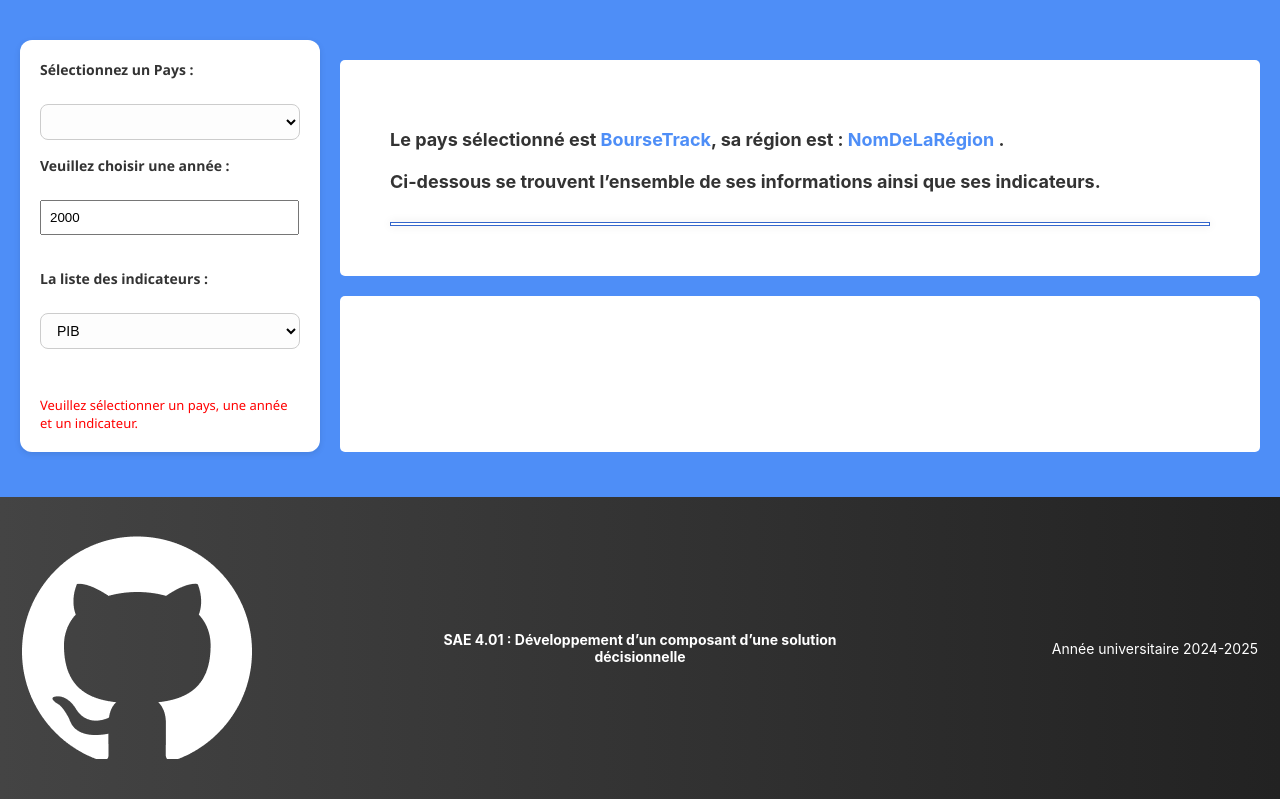
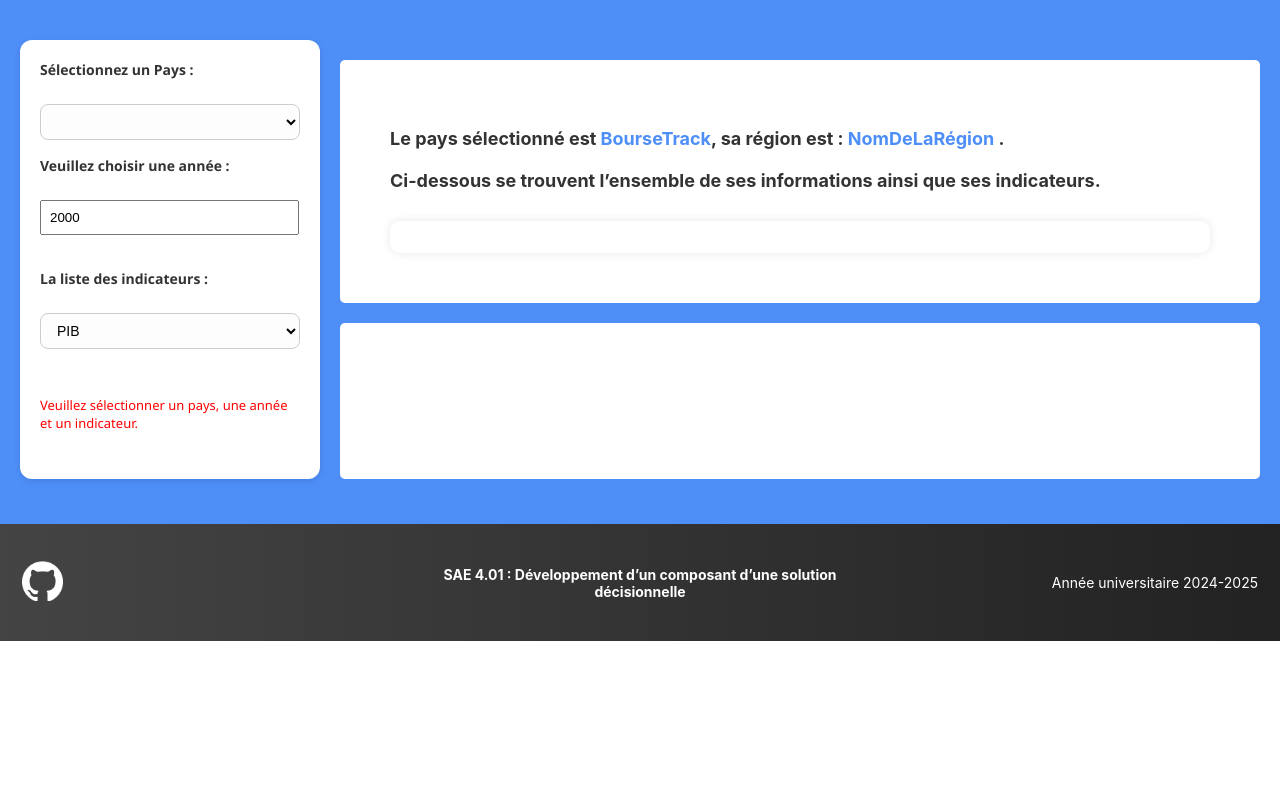
Before and after one commit to EkiaND/DED, a PHP site: page /index.php?url=infos_pays in a window 1280 px wide. Shown: the part 338-1137 px from the top of the page. After the commit the page ends 979 px from the top, so only its background shows below. Run offline with PHP 8.4, Linux system fonts and the light colour scheme; data that the repository does not hold is empty; a map, chart or similar area stays blank.

Commit message:
Ajout style infopays + footer
Style sur le tableau de donnée de la page infopays, ajout de l'animation + effet visuel sur le logo footer

```diff
--- a/public/css/style.css
+++ b/public/css/style.css
@@ -205,7 +205,6 @@ li a:hover {
     stroke-width: 1px !important;
 }
 
-
 /* Styles pour le formulaire de sélection */
 #controls {
     display: flex;
@@ -299,7 +298,6 @@ li a:hover {
     font-size: 13px;
 }
 
-
 /* Style pour les boutons selections */
 #graphTable td[rowspan="5"] {
     padding: 20px;
@@ -363,6 +361,76 @@ li a:hover {
     font-size: 13px;
 }
 
+/* Styles pour le tableau des indicateurs */
+#infoPays table {
+    width: 100%;
+    border-collapse: collapse;
+    margin-top: 20px;
+    box-shadow: 0 4px 8px rgba(0, 0, 0, 0.1);
+    border-radius: 10px;
+    overflow: hidden;
+}
+
+#infoPays table thead {
+    background-color: #4e8ef7;
+    color: white;
+    font-weight: bold;
+    text-align: center;
+}
+
+#infoPays table th,
+#infoPays table td {
+    padding: 15px;
+    text-align: center;
+    font-size: 1rem;
+    border-bottom: 1px solid #ddd;
+}
+
+#infoPays table th {
+    font-size: 1.1rem;
+    text-transform: uppercase;
+    letter-spacing: 0.5px;
+}
+
+#infoPays table tbody tr:nth-child(even) {
+    background-color: #f9f9f9;
+}
+
+#infoPays table tbody tr:hover {
+    background-color: #f1f1f1;
+}
+
+#infoPays table td {
+    color: #333;
+    font-weight: 500;
+}
+
+#infoPays table td[data-label]::before {
+    content: attr(data-label);
+    font-weight: bold;
+    display: none;
+    margin-right: 10px;
+    color: #4e8ef7;
+}
+
+/* Responsive design pour le tableau */
+@media (max-width: 768px) {
+    #infoPays table {
+        display: block;
+        overflow-x: auto;
+        white-space: nowrap;
+    }
+
+    #infoPays table th,
+    #infoPays table td {
+        text-align: left;
+        padding: 10px;
+    }
+
+    #infoPays table td[data-label]::before {
+        display: inline-block;
+    }
+}
 
 /* Style pour le footer */
 footer {
@@ -422,6 +490,19 @@ footer a:hover {
     text-decoration: underline;
 }
 
+/* Animation pour l'image du footer */
+.footer-logo {
+    height: 40px;
+    width: auto;
+    object-fit: contain;
+    transition: transform 0.3s ease, filter 0.3s ease;
+}
+
+.footer-logo:hover {
+    transform: scale(1.1);
+    filter: drop-shadow(0 0 10px #4e8ef7);
+}
+
 /* Style pour le bouton retour */
 #backButton {
     position: absolute;
@@ -442,6 +523,20 @@ footer a:hover {
     background-color: #0056b3;
 }
 
+/* Style pour les valeurs indisponibles */
+.valeur-indisponible {
+    color: red;
+    font-weight: bold;
+    font-style: italic;
+}
+
+/* Style pour les cellules contenant des valeurs indisponibles */
+.cell-indisponible {
+    color: red !important;
+    font-weight: bold !important;
+    font-style: italic !important;
+    background-color: #ffe6e6 !important; /* Optionnel : fond rouge clair pour plus de visibilité */
+}
 
 @keyframes fadeIn {
     from {
```
